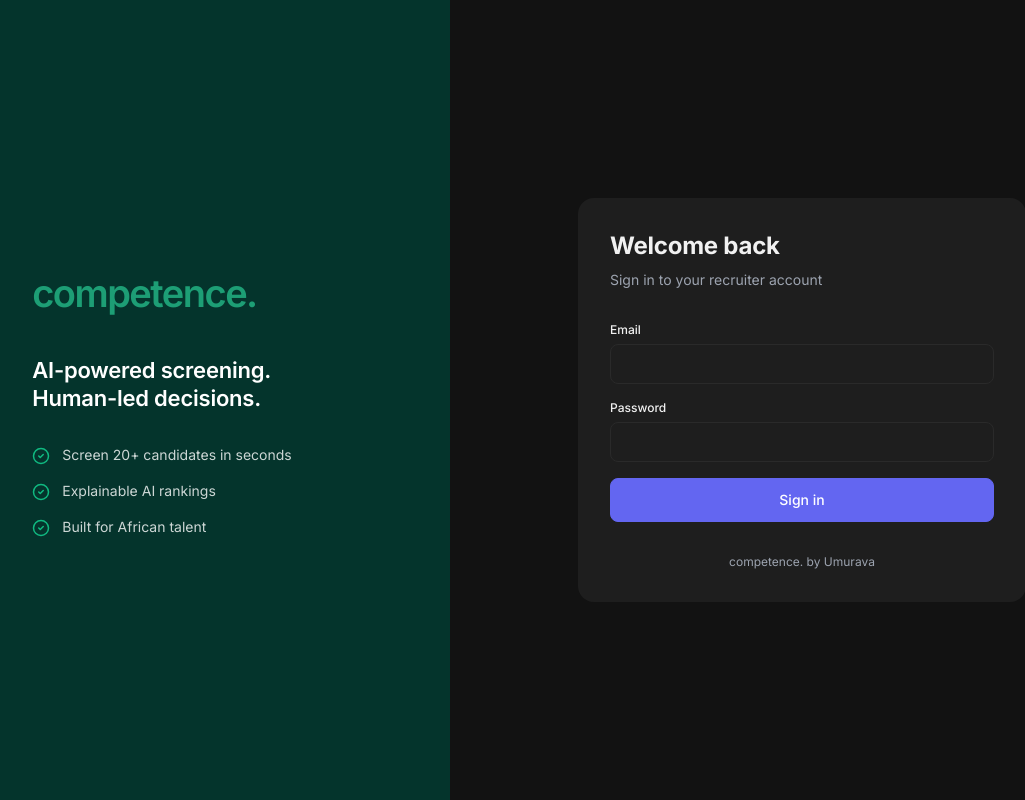
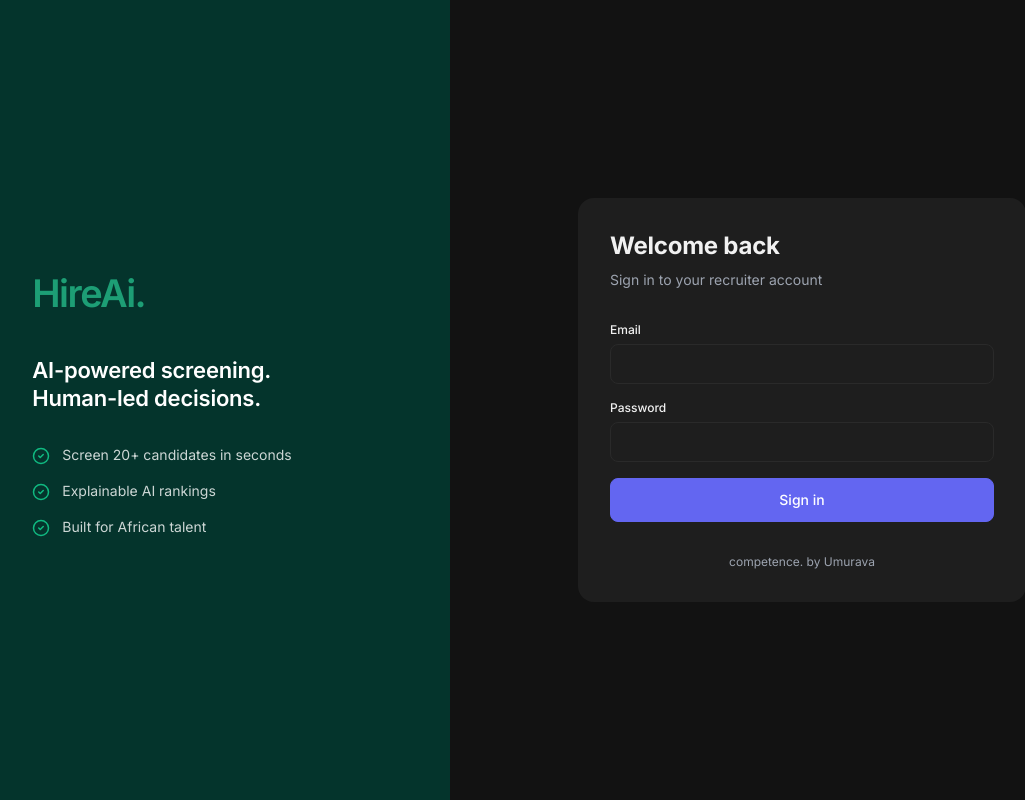
Before and after one commit to h14san/umurava-ai-recruiter, a Next.js app in the folder frontend/: page /login in a window 1280 px wide. Shown: the whole page, without its empty margins (126-1151 px from the left). Built offline with nearby package versions, Linux system fonts and the light colour scheme; no server answers.

Commit message:
Ui Changes

```diff
--- a/frontend/app/login/page.tsx
+++ b/frontend/app/login/page.tsx
@@ -38,7 +38,7 @@
         <section className="hidden bg-[#04342C] px-10 py-12 lg:flex lg:items-center lg:justify-center">
           <div className="max-w-sm">
             <div className="text-[38px] font-semibold tracking-[-0.04em] text-[#1D9E75]">
-              competence.
+              HireAi.
             </div>
             <h1 className="mt-8 text-[22px] font-semibold leading-[1.3] text-white">
               AI-powered screening.
```
